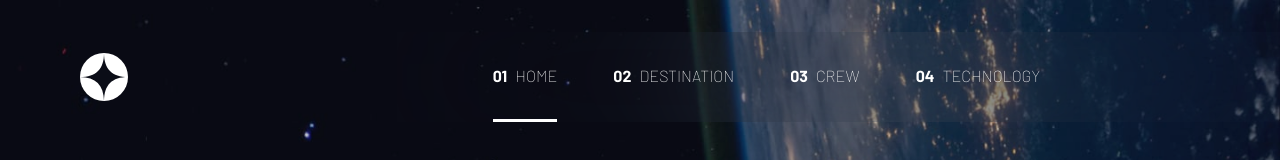
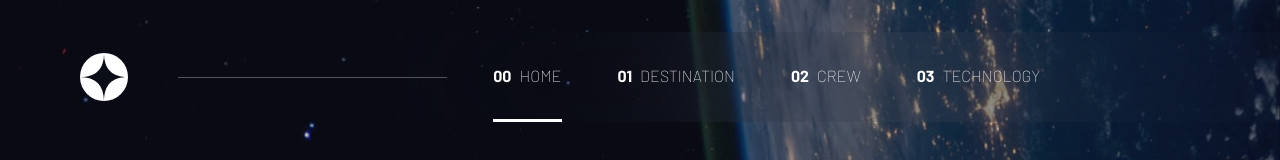
Before and after one commit to Krb0/space-tourism-tailwind, a React (Create React App) app: page / in a window 1280 px wide. Shown: the top 160 px of the page. Built offline with nearby package versions, Linux system fonts and the light colour scheme; a web font is replaced by a local one.

Commit message:
mobile design changes

```diff
--- a/src/Layout/NavBar/Nav/index.tsx
+++ b/src/Layout/NavBar/Nav/index.tsx
@@ -2,21 +2,21 @@ import NavLink from "./NavLink";
 
 const Nav = () => {
   return (
-    <nav className="font-condensed text-white flex gap-14 backdrop-blur-[82px] h-[90px] items-center pr-10 xl:pr-60 pl-24 bg-[#ffffff02]">
+    <nav className="font-condensed text-white flex gap-14 backdrop-blur-[82px] h-[90px] items-center pr-10 xl:pr-60 pl-12 xl:pl-24 bg-[#ffffff02]">
       <NavLink path="/">
-        <span>01</span>
+        <span className="hidden xl:block">00</span>
         HOME
       </NavLink>
       <NavLink path="/destination">
-        <span>02</span>
+        <span className="hidden xl:block">01</span>
         DESTINATION
       </NavLink>
       <NavLink path="/crew">
-        <span>03</span>
+        <span className="hidden xl:block">02</span>
         CREW
       </NavLink>
       <NavLink path="/technology">
-        <span>04</span>
+        <span className="hidden xl:block">03</span>
         TECHNOLOGY
       </NavLink>
     </nav>
--- a/src/Layout/NavBar/index.tsx
+++ b/src/Layout/NavBar/index.tsx
@@ -8,7 +8,7 @@ const NavBar = () => {
       <Link to="/">
         <img src={Logo} alt="logo" className="h-[48px] w-[48px] " />
       </Link>
-      <hr className="line" />
+      <hr className="line xl:block" />
       <Nav />
     </header>
   );
```
